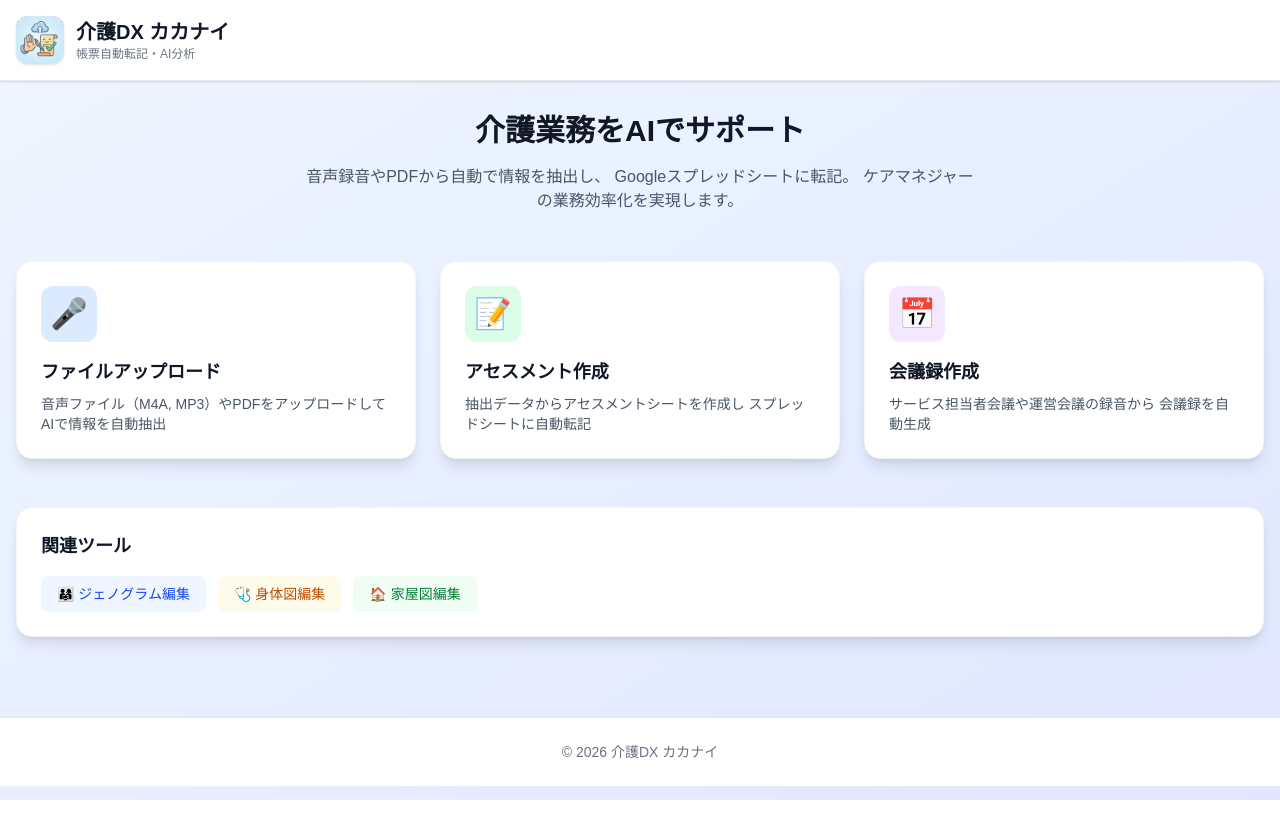
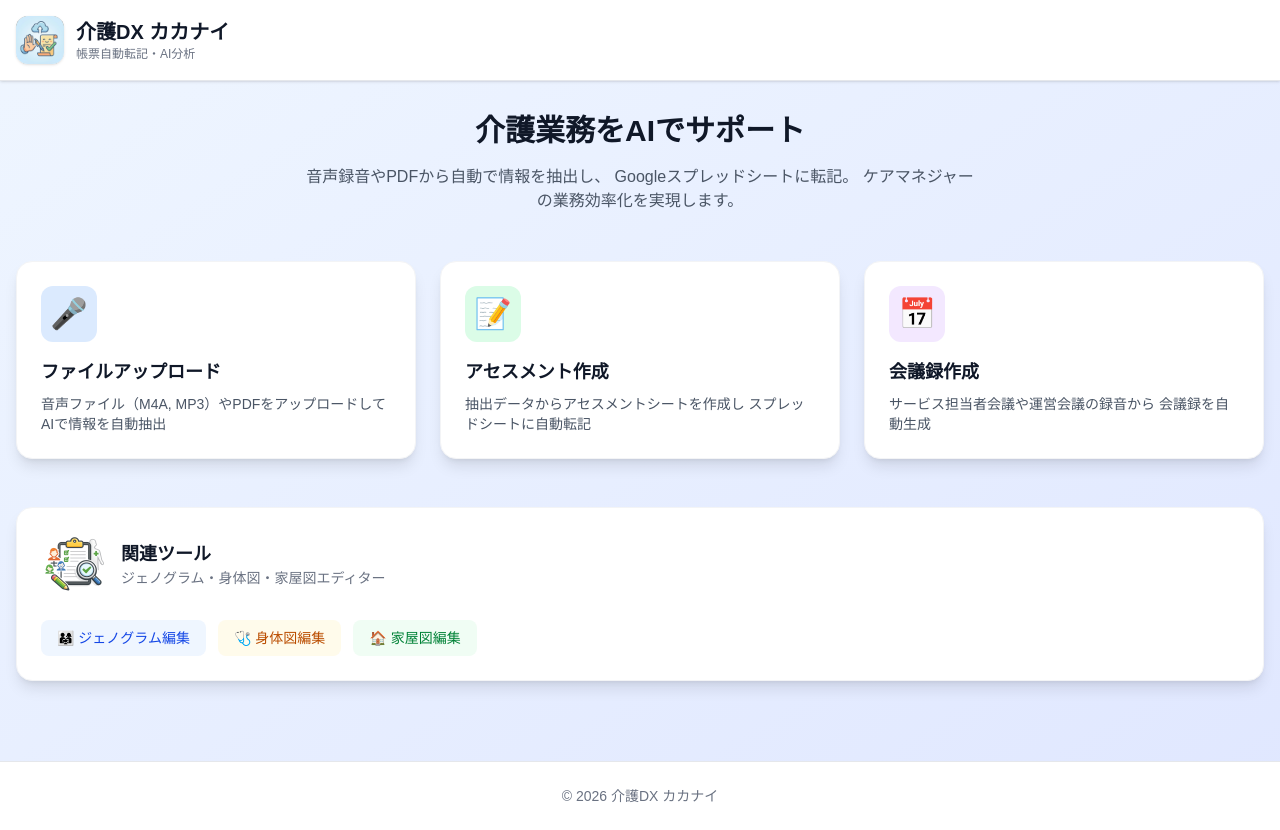
Before and after one commit to kids-masaru/Kakanai_kiyoraka, a Next.js app in the folder frontend/: page / in a window 1280 px wide. Before the commit the page ends 800 px from the top, so only its background shows below. Built offline with nearby package versions, Linux system fonts and the light colour scheme.

Commit message:
feat: Add related tools icon to homepage

```diff
--- a/frontend/src/app/page.tsx
+++ b/frontend/src/app/page.tsx
@@ -88,9 +88,19 @@ export default function Home() {
 
         {/* Quick Actions */}
         <div className="bg-white rounded-2xl shadow-lg p-6 border border-gray-100">
-          <h3 className="text-lg font-semibold text-gray-900 mb-4">
-            関連ツール
-          </h3>
+          <div className="flex items-center gap-4 mb-6">
+            <img
+              src="/tools-icon.png"
+              alt="関連ツール"
+              className="w-16 h-16 rounded-xl"
+            />
+            <div>
+              <h3 className="text-lg font-semibold text-gray-900">
+                関連ツール
+              </h3>
+              <p className="text-sm text-gray-500">ジェノグラム・身体図・家屋図エディター</p>
+            </div>
+          </div>
           <div className="flex flex-wrap gap-3">
             <a
               href="https://genogram-editor.vercel.app"
```
Also changed, not shown: frontend/public/tools-icon.png (added).
